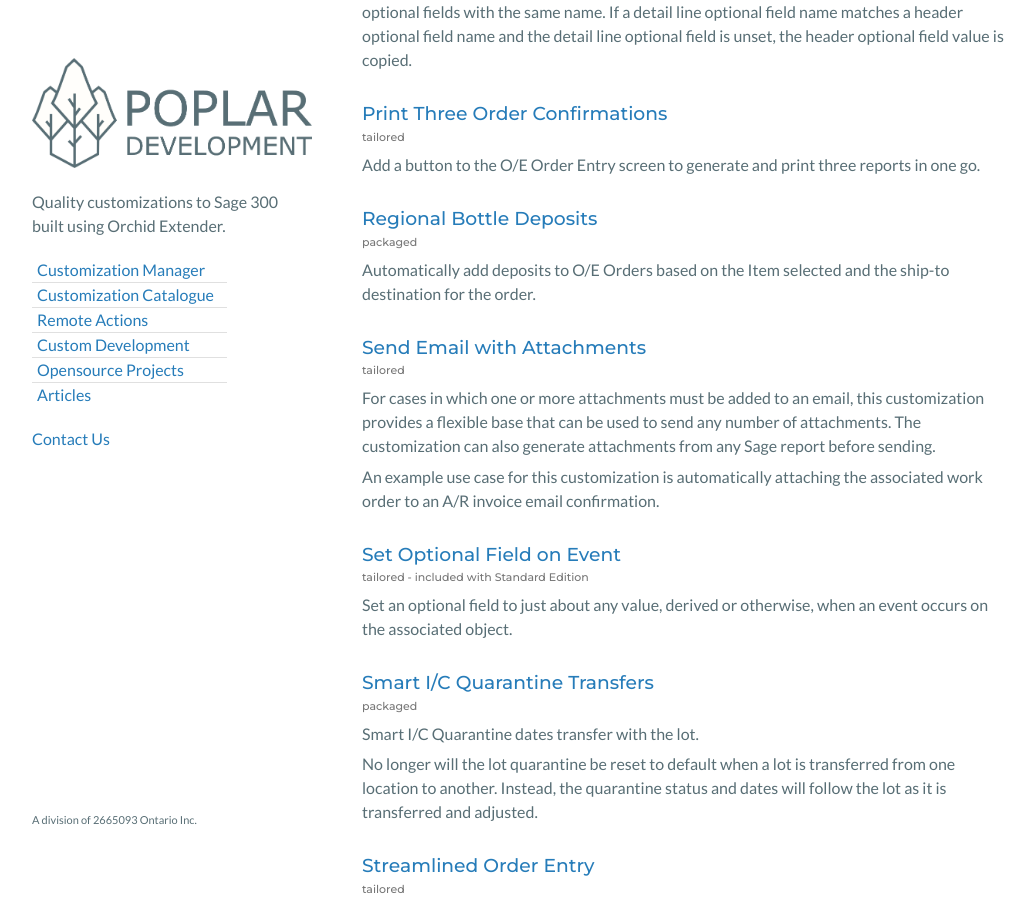
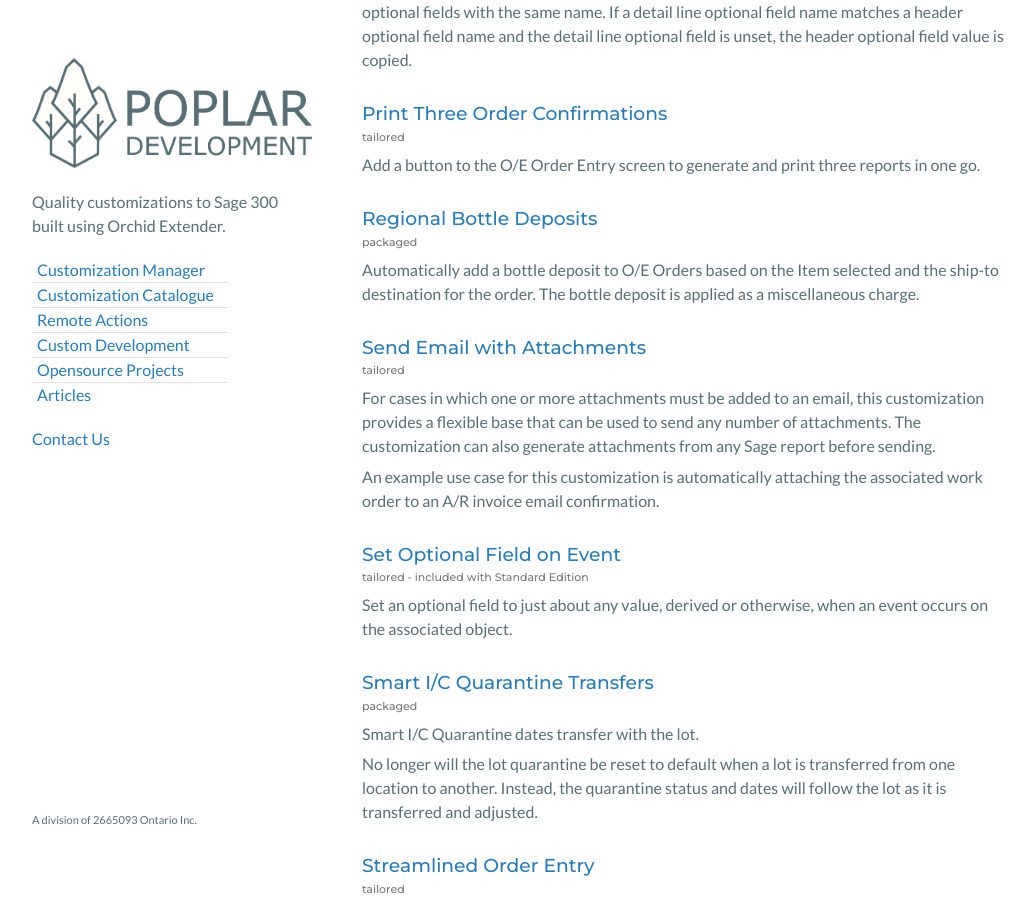
Before and after one commit to poplars-dev/poplars-dev.github.io, a Jekyll site: the page built from catalogue.md, in a window 1280 px wide and 900 px high, scrolled down 7715 px. Shown: the whole window, without its empty margins (118-1153 px from the left). Built offline with Jekyll 4.4.1, drawn with Linux system fonts in a browser that asks for light colours; nearby versions of some CDN libraries; a script that is not in the unit is left out; comment, search, counter and statistics services are not loaded; some of the changed lines change nothing that is shown.

Commit message:
add screenshots to btldep.

```diff
--- a/_customizations/poplar_btldep.md
+++ b/_customizations/poplar_btldep.md
@@ -18,19 +18,39 @@
 excerpt_separator: <!--more-->
 ---
 
-Automatically add deposits to O/E Orders based on the Item selected and the
-ship-to destination for the order.
+Automatically add a bottle deposit to O/E Orders based on the Item selected and
+the ship-to destination for the order. The bottle deposit is applied as a
+miscellaneous charge.
 
 <!--more-->
 
 ## How does it work?
 
-When a new line is added to an order, the Regional Bottle Deposits
-customization checks whether or not a deposit is defined for the item and
+Bottle deposits are configured for all applicable items using the Custom Table
+Edit.
+
+
+{% include figure.html url="https://s3.amazonaws.com/dev.expi/content/poplar_btldep/bottle_deposit_entry.png"
+                      description="Entering the bottle deposite for B1-100/0, a large bottle of Cola, in New York." %}
+
+Bottle deposits for all items can be imported and exported to Excel or other
+file formats.
+
+{% include figure.html url="https://s3.amazonaws.com/dev.expi/content/poplar_btldep/bottle_deposits_by_item_state.png"
+                      description="Bottle deposits for California and New York." %}
+
+Whenever an order is posted, the Regional Bottle Deposits
+customization checks whether or not a deposit is defined for the items and
 ship-to state or region.
+
+{% include figure.html url="https://s3.amazonaws.com/dev.expi/content/poplar_btldep/order_pre_post.png"
+                      description="Order for both bottle types, destined for California, before initial post." %}
 
 If a deposit does apply, a new line is automatically added to the order
 with the correct deposit and amount.
+
+{% include figure.html url="https://s3.amazonaws.com/dev.expi/content/poplar_btldep/order_with_deposits.png"
+                      description="Deposits added immediately after triggering item, with details in description." %}
 
 When an order is updated, the customization verifies that all deposits are
 set correctly.  For any that are not, they are automatically added, removed,
```
